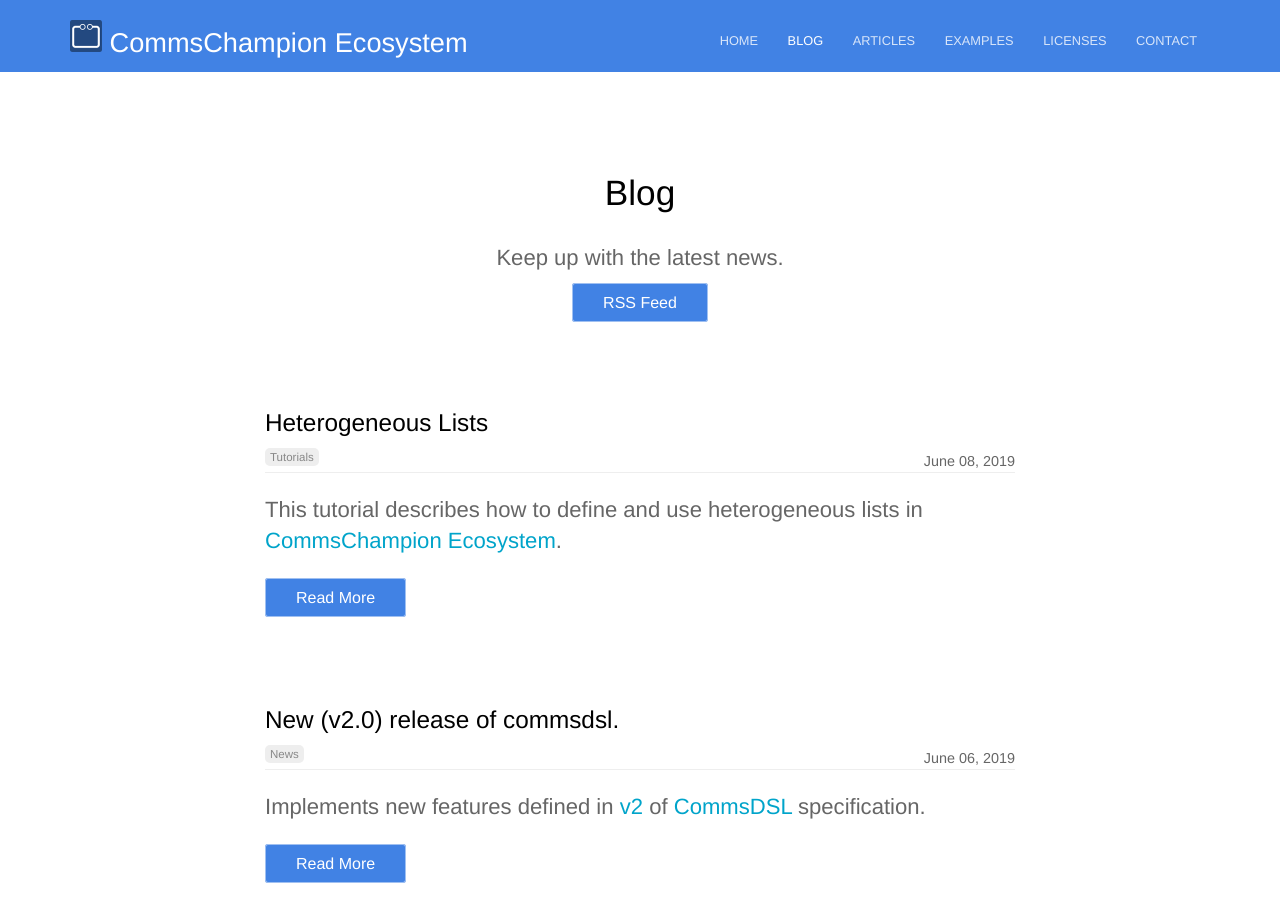
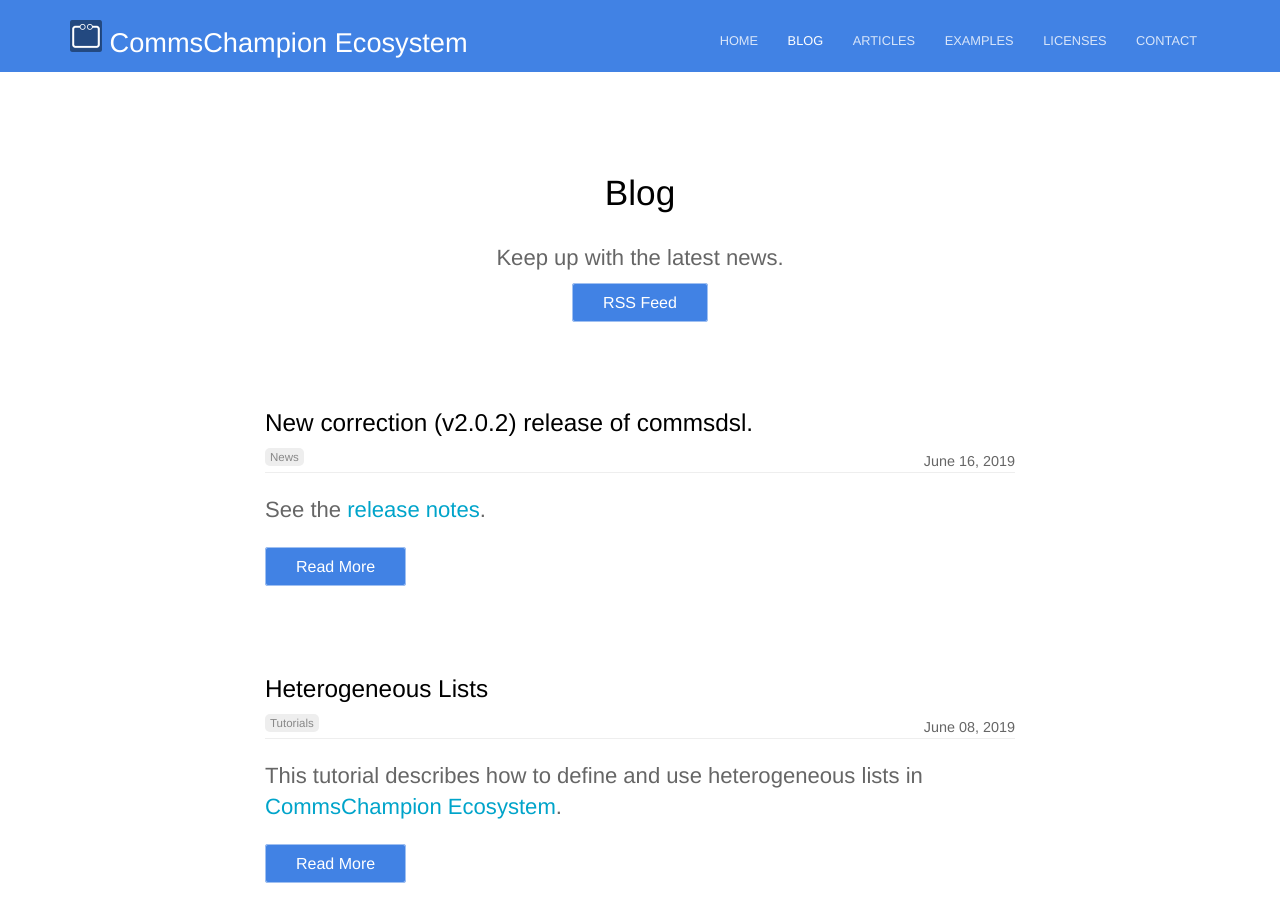
Before and after one commit to commschamp/commschamp.github.io, a Jekyll site: the page built from blog/index.html, in a window 1280 px wide and 900 px high. Built offline with Jekyll 4.4.1, drawn with Linux system fonts in a browser that asks for light colours; the list of posts is cut into pages by our own code; some of the changed text lies outside the part shown.

Commit message:
Anouncing release v2.0.2 of commsdsl.

```diff
--- /dev/null
+++ b/_posts/2019-06-16-commsdsl-release-v2.0.2.md
@@ -0,0 +1,7 @@
+---
+date: 2019-06-16
+title: New correction (v2.0.2) release of commsdsl.
+categories:
+  - news
+---
+See the [release notes](https://github.com/arobenko/commsdsl/releases/tag/v2.0.2).
```
Also changed, not shown: _posts/2019-06-06-commsdsl-release-v2.0.md (+1 -1 lines).
